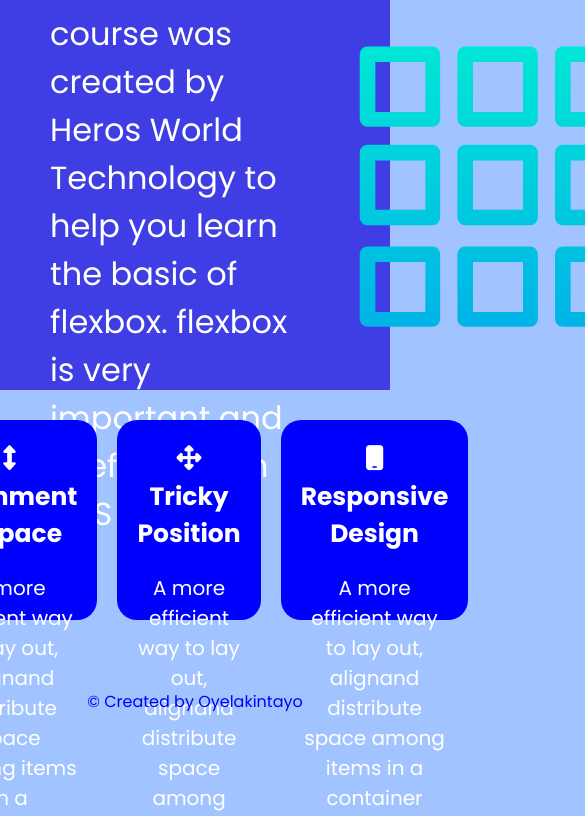
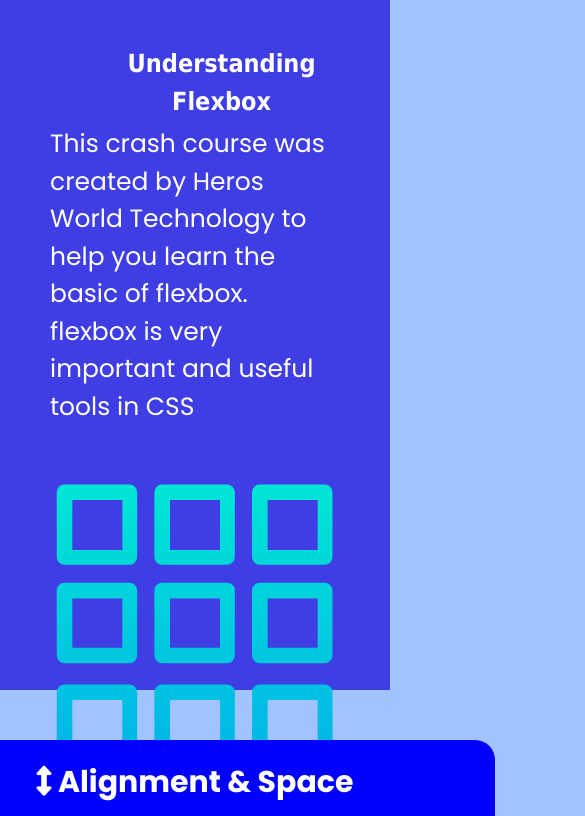
Before and after one commit to lwwtydamola/oyelakinflexbox, a plain HTML site: page index.html in a window 390 px wide. Shown: the part 80-896 px from the top of the page, 585 px wide, since content can reach past the window. Drawn offline with Linux system fonts and the light colour scheme.

Commit message:
Add files via upload

```diff
--- a/css/style.css
+++ b/css/style.css
@@ -11,7 +11,6 @@ body {
     font-family: 'Poppins', sans-serif;
     font-size: 16px;
     line-height: 1.5;
-    color: #333;
     background-color: #a1c3ff;
 }
 #nav {
@@ -55,15 +54,15 @@ ul {
     display: flex;
     justify-content: space-between;
     align-items: center;
-    height: 300px;
+    height: 400px;
 
 }
 h1 {
-    font-size: 2em;
+    font-size: 25px;
     color: #fff;
 }
 p {
-    font-size: 2em;
+    font-size: 25px;
     color: #fff;
 }
 
@@ -84,7 +83,7 @@ p {
 
     display: inline-block;
     text-align: center;
-    padding:0 20px;
+    padding:0 15px;
 }
 
 h2 {
@@ -101,7 +100,46 @@ h2 {
 .created {
     text-align: center;
     color: blue;
-    height: 20px;
     font-size: medium;
-    padding: 40px;
+   /*  padding: 40px; */
 }
+
+
+
+@media screen and (max-width: 900px){
+    #hero .hero2 {
+            display: flex;
+            flex-direction: column;
+            height: 600px;
+            flex-wrap: nowrap;
+
+    }
+    h1 {
+        text-align: center;
+        font-size: 25px;
+        color: #fff;
+        display: inline-block;
+        padding: 5px;
+        margin: 0 25%;
+        font-family: Tahoma;
+     }
+
+     #position{
+    display: flex;
+    flex-direction: column;
+    }
+
+    .align {
+    background-color: blue;
+    height: 200px;
+    width: 600px;
+    margin: 20px 0px;
+    border-radius: 20px;
+   }
+   h2{
+    font-size: 30px;
+   }
+   .pr {
+    font-size: 25px;
+   }
+}
```
